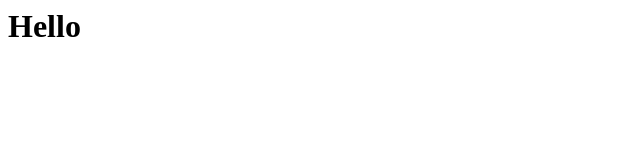
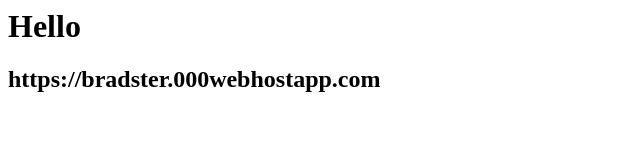
Before and after one commit to Brady-Falor-SVSU/ClientSideWeb, a plain HTML site: page index.html in a window 1280 px wide. Shown: the whole page, without its empty margins (0-640 px from the left). Drawn offline with Linux system fonts and the light colour scheme.

Commit message:
Update index.html

```diff
--- a/index.html
+++ b/index.html
@@ -1 +1,2 @@
 <h1>Hello</h1>
+<h2>https://bradster.000webhostapp.com</h2>
```
